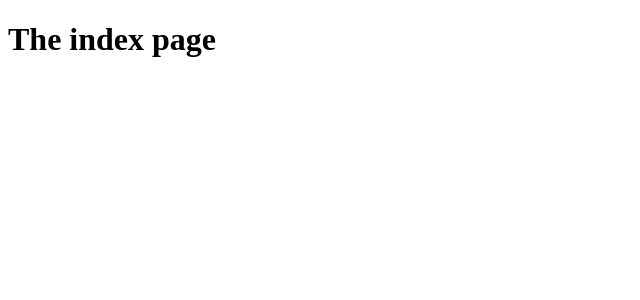
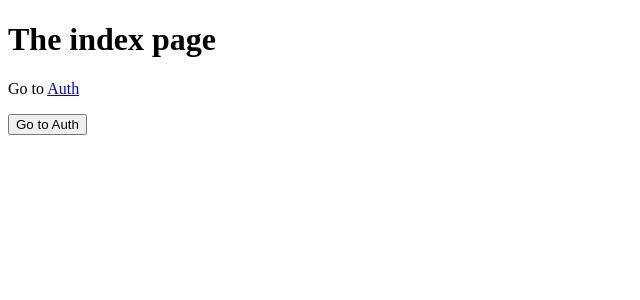
Before and after one commit to izaika/nextjs, a Next.js app: page / in a window 1280 px wide. Shown: the top 300 px of the page, without its empty margins (0-640 px from the left). Built offline with nearby package versions, Linux system fonts and the light colour scheme.

Commit message:
378. Understanding the Basics

```diff
--- a/pages/auth/index.js
+++ b/pages/auth/index.js
@@ -1,4 +1,4 @@
-import React from "react";
+import React from 'react';
 
 const authIndexPage = () => (
   <div>
--- a/pages/index.js
+++ b/pages/index.js
@@ -1,8 +1,17 @@
 import React from 'react';
+import Link from 'next/link';
+import Router from 'next/router';
 
 const indexPage = () => (
   <div>
     <h1>The index page</h1>
+    <p>
+      Go to{' '}
+      <Link href="/auth">
+        <a>Auth</a>
+      </Link>
+    </p>
+    <button onClick={() => Router.push('/auth')}>Go to Auth</button>
   </div>
 );
 
```
